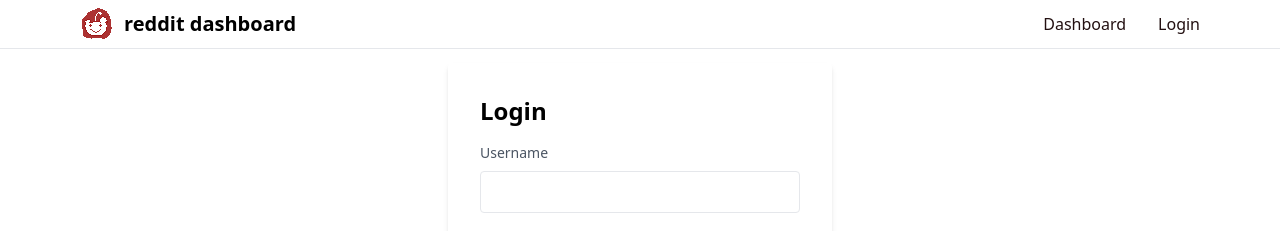
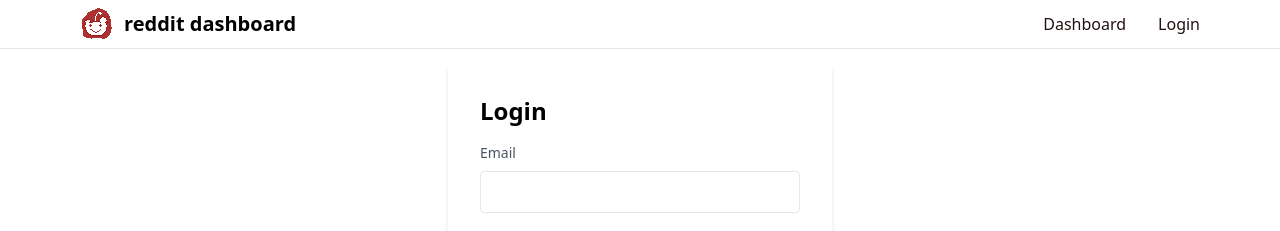
Before and after one commit to kun99/reddit-dashboard, a Vue app in the folder frontend/: page /login in a window 1280 px wide. Shown: the top 231 px of the page. Built offline with nearby package versions, Linux system fonts and the light colour scheme; no server answers.

Commit message:
Using firebase for user authentication

```diff
--- a/frontend/package.json
+++ b/frontend/package.json
@@ -16,6 +16,7 @@
     "@fortawesome/free-solid-svg-icons": "^6.4.2",
     "@fortawesome/vue-fontawesome": "^3.0.5",
     "axios": "^1.6.2",
+    "firebase": "^10.6.0",
     "pinia": "^2.1.7",
     "vue": "^3.3.4",
     "vue-router": "^4.2.5"
--- a/frontend/src/views/DashView.vue
+++ b/frontend/src/views/DashView.vue
@@ -55,14 +55,14 @@ onBeforeMount(() => {
       <div
         class="flex flex-row justify-between items-center py-4 mb-2 mx-1 rounded-xl bg-slate-100"
       >
-        <div class="flex justify-start w-1/3 text-xl pl-2">
+        <div class="flex justify-start text-xl pl-2">
           r/<input
             v-model="subs[index]"
             v-on:keyup.enter="saveChanges"
-            class="rounded-md bg-slate-100"
+            class="rounded-md bg-slate-100 w-full"
           />
         </div>
-        <div class="flex justify-end w-1/3 items-center">
+        <div class="flex justify-end items-center">
           <button @click="edit(index)">
             <font-awesome-icon
               class="mt-2 mr-2 text-xs"
@@ -82,7 +82,7 @@ onBeforeMount(() => {
           v-bind:href="submission.url"
           target="_blank"
           v-if="submission.upvotes"
-          class="h-48 block max-w-sm p-6 bg-white border border-gray-200 rounded-lg shadow hover:bg-gray-100"
+          class="h-48 block p-6 bg-white border border-gray-200 rounded-lg shadow hover:bg-gray-100"
         >
           <p
             class="h-28 mb-4 overflow-auto text-ellipsis text-xl font-bold tracking-tight text-gray-900"
--- a/frontend/src/views/LoginView.vue
+++ b/frontend/src/views/LoginView.vue
@@ -1,8 +1,27 @@
 <script setup>
 import { ref } from "vue";
+import  router from "@/router/index.js";
 
-const username = ref("");
+const email = ref("");
 const password = ref("");
+
+import { signInWithEmailAndPassword  } from "firebase/auth";
+import { auth } from "../js/firebase.js";
+
+function login() {
+  signInWithEmailAndPassword(auth, email.value, password.value)
+    .then((userCredential) => {
+      const user = userCredential.user;
+      console.log(user);
+      console.log(userCredential);
+      router.push('/dash')
+    })
+    .catch((error) => {
+      const errorCode = error.code;
+      const errorMessage = error.message;
+      console.log(errorCode + errorMessage);
+    });
+}
 </script>
 
 <template>
@@ -12,14 +31,14 @@ const password = ref("");
       <form @submit.prevent="login">
         <div class="mb-4">
           <label
-            for="username"
+            for="email"
             class="block text-gray-600 text-sm font-medium mb-2"
-            >Username</label
+            >Email</label
           >
           <input
             type="text"
-            id="username"
-            v-model="username"
+            id="email"
+            v-model="email"
             class="w-full p-2 border rounded focus:outline-none focus:ring focus:border-blue-300"
           />
         </div>
--- a/frontend/src/views/RegisterView.vue
+++ b/frontend/src/views/RegisterView.vue
@@ -1,26 +1,44 @@
 <script setup>
-import { ref, onBeforeMount } from "vue";
+import { ref } from "vue";
+import  router from "@/router/index.js";
 
-const username = ref("");
+const email = ref("");
 const password = ref("");
 
+import { createUserWithEmailAndPassword } from "firebase/auth";
+import { auth } from "../js/firebase.js";
+
+function register() {
+  createUserWithEmailAndPassword(auth, email.value, password.value)
+    .then((userCredential) => {
+      const user = userCredential.user;
+      console.log(user);
+      console.log(userCredential);
+      router.push('/')
+    })
+    .catch((error) => {
+      const errorCode = error.code;
+      const errorMessage = error.message;
+      console.log(errorCode + errorMessage);
+    });
+}
 </script>
 
 <template>
-  <div class=" h-96 flex items-center justify-center">
+  <div class="h-96 flex items-center justify-center">
     <div class="bg-white p-8 rounded shadow-md w-96">
       <h2 class="text-2xl font-semibold mb-4">Register</h2>
       <form @submit.prevent="register">
         <div class="mb-4">
           <label
-            for="username"
+            for="email"
             class="block text-gray-600 text-sm font-medium mb-2"
-            >Username</label
+            >Email</label
           >
           <input
             type="text"
-            id="username"
-            v-model="username"
+            id="email"
+            v-model="email"
             class="w-full p-2 border rounded focus:outline-none focus:ring focus:border-blue-300"
           />
         </div>
```
Also changed, not shown: 2 other files (tests, documents, lock files or other folders).
